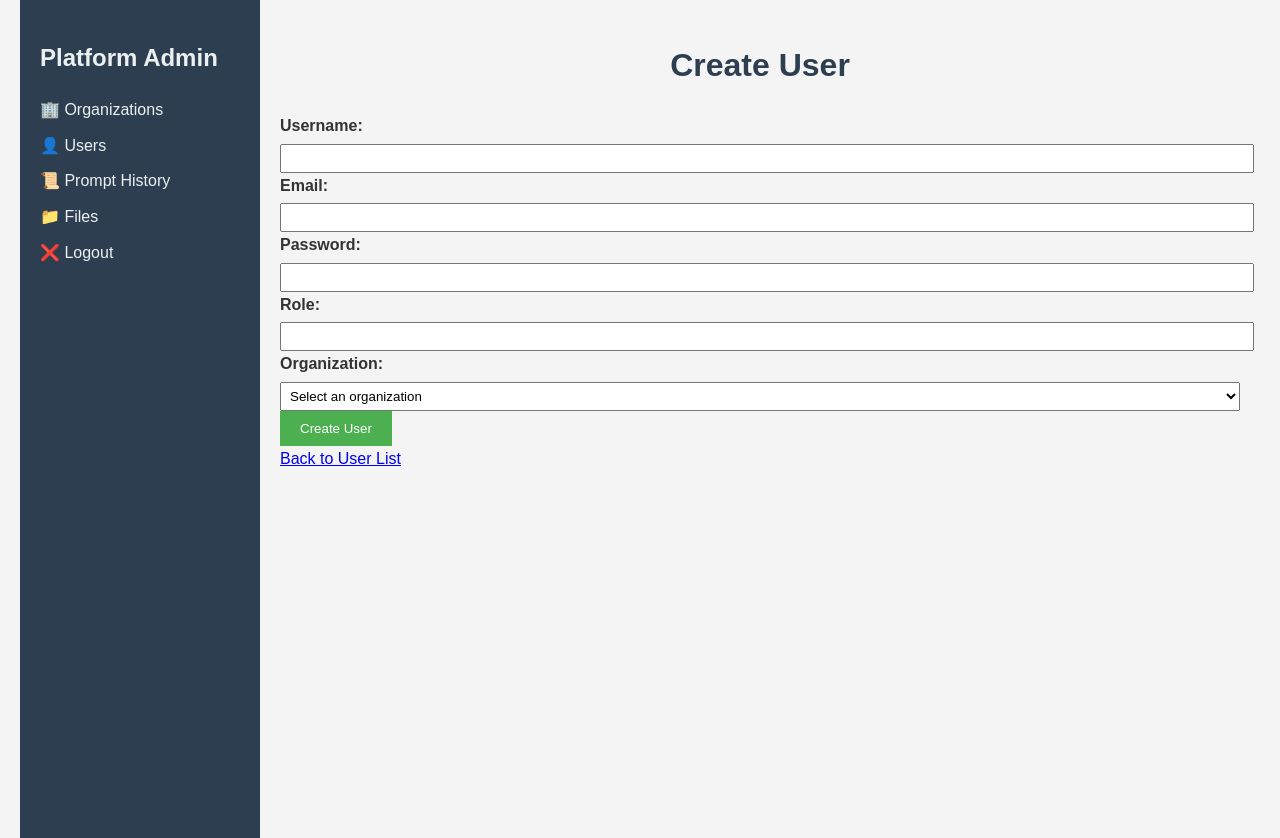
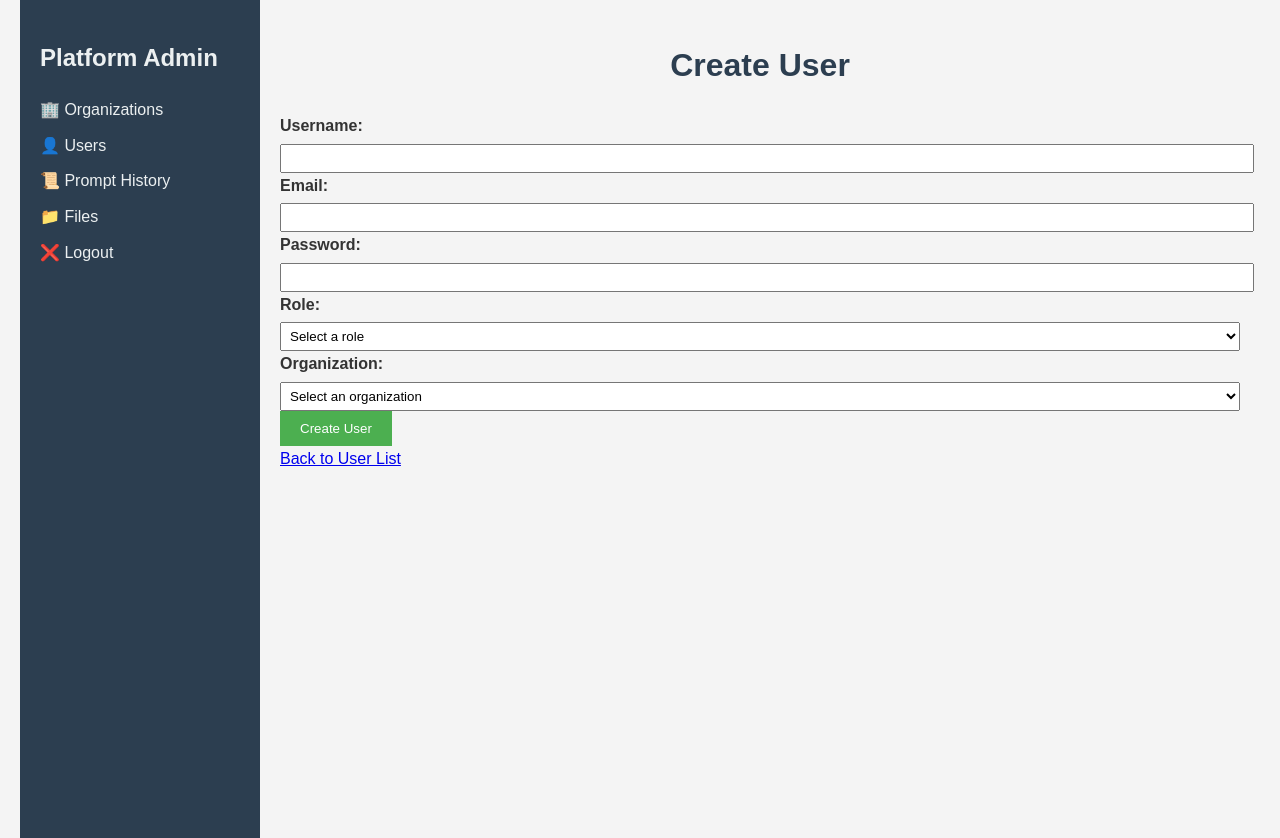
Before and after one commit to calebcauthon/aidock_backend, a Flask app: template templates/superuser_ui/create_user.html in a window 1280 px wide. Shown: the part 21-859 px from the top of the page. Run offline with Flask 3, Linux system fonts and the light colour scheme; the template is opened without the code that fills it, so the values that code supplies are empty; some libraries are stand-ins or nearby versions.

Commit message:
Add role validation and change role input to a dropdown in user creation form.

```diff
--- a/routes_user_crud_for_platform_admin.py
+++ b/routes_user_crud_for_platform_admin.py
@@ -32,8 +32,11 @@ def create_user():
         role = request.form.get('role')
         organization_id = request.form.get('organization_id')
 
-        if not username or not email or not password:
+        if not username or not email or not password or not role or not organization_id:
             return jsonify({"error": "Missing required fields"}), 400
+
+        if role not in ['librarian', 'user']:
+            return jsonify({"error": "Invalid role selected"}), 400
 
         try:
             UserModel.create_user(username, email, password, role, organization_id)
--- a/templates/superuser_ui/create_user.html
+++ b/templates/superuser_ui/create_user.html
@@ -20,7 +20,11 @@
         <input type="password" id="password" name="password" required>
 
         <label for="role">Role:</label>
-        <input type="text" id="role" name="role" required>
+        <select id="role" name="role" required>
+            <option value="">Select a role</option>
+            <option value="librarian">Librarian</option>
+            <option value="user">User</option>
+        </select>
 
         <label for="organization_id">Organization:</label>
         <select id="organization_id" name="organization_id" required>
```
